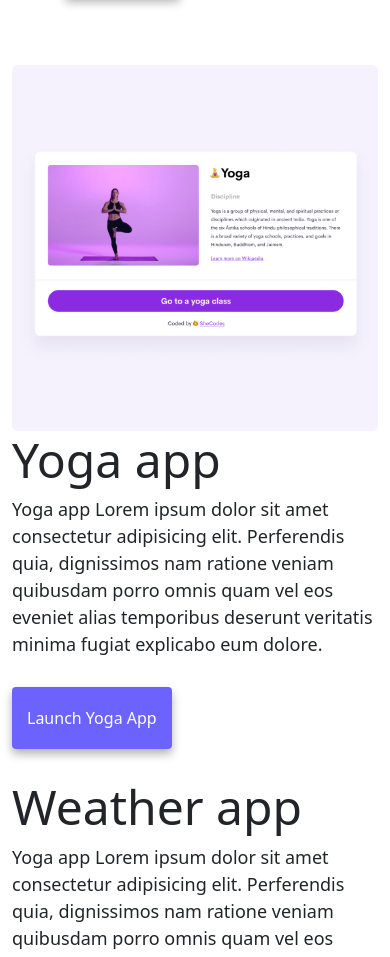
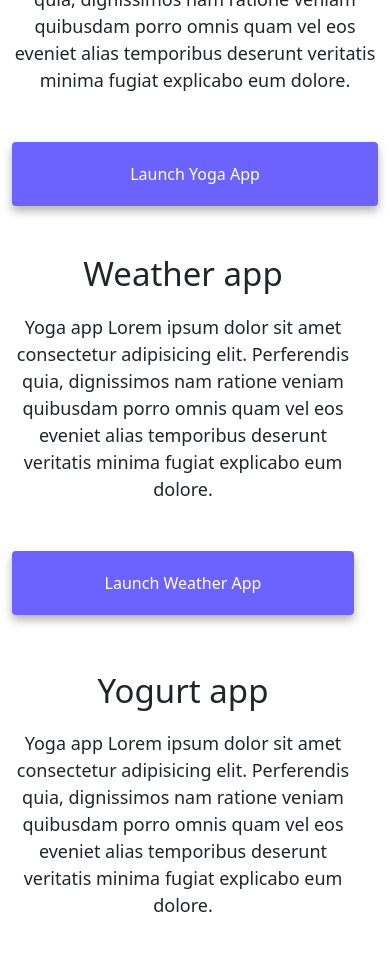
Before and after one commit to oksana-ukr/advanced-tools-hw-responsive, a website: page index.html in a window 390 px wide. Shown: the part 591-1548 px from the top of the page. Drawn offline with nearby package versions, Linux system fonts and the light colour scheme.

Commit message:
update responsive

```diff
--- a/index.html
+++ b/index.html
@@ -63,10 +63,10 @@
     <div class="container">
       <div class="row">
         <div class="col-md-6">
-          <img src="images/yoga.png" alt="Yoga App"  title="Yoga App" class="img-fluid rounded" />
+          <img src="images/yoga.png" alt="Yoga App"  title="Yoga App" class="img-fluid rounded hidden-img" />
         </div>
         <div class="col-md-6">
-          <h2 class="mb-2">Yoga app</h2>
+          <h2 class="mb-2 named">Yoga app</h2>
           <p>
             Yoga app Lorem ipsum dolor sit amet consectetur adipisicing elit.
             Perferendis quia, dignissimos nam ratione veniam quibusdam porro
@@ -79,7 +79,7 @@
         </div>
         <div class="row mt-5">
           <div class="col-md-6">
-            <h2 class="mb-2">Weather app</h2>
+            <h2 class="mb-2 named">Weather app</h2>
             <p>
               Yoga app Lorem ipsum dolor sit amet consectetur adipisicing elit.
               Perferendis quia, dignissimos nam ratione veniam quibusdam porro
@@ -93,16 +93,16 @@
             </div>
           </div>
           <div class="col-md-6">
-            <img src="images/weather.png" alt="Weather App" class="img-fluid rounded" />
+            <img src="images/weather.png" alt="Weather App" class="img-fluid rounded hidden-img" />
           </div>
         </div>
 
-        <div class="row mt-5">
+        <div class="row mt-2">
           <div class="col-md-6">
-          <img src="images/yogurt.png" alt="Yogurt App" title="Yogurt App" class="img-fluid rounded" />
+          <img src="images/yogurt.png" alt="Yogurt App" title="Yogurt App" class="img-fluid rounded hidden-img" />
         </div>
           <div class="col-md-6">
-            <h2 class="mb-2">Yogurt app</h2>
+            <h2 class="mb-2 named">Yogurt app</h2>
             <p>
               Yoga app Lorem ipsum dolor sit amet consectetur adipisicing elit.
               Perferendis quia, dignissimos nam ratione veniam quibusdam porro
--- a/style.css
+++ b/style.css
@@ -5,7 +5,7 @@
 }
 
 body {
-  margin-top: 100px;
+  margin: 100px 0;
 }
 
 h1 {
@@ -91,3 +91,32 @@ p {
 .launch-app-link:hover {
   color: #0d58ca;
 }
+
+@media (max-width: 576px) {
+  h1 {
+    font-size: 45px;
+  }
+
+  h2 {
+    font-size: 35px;
+  }
+  p {
+    text-align: center;
+    margin-top: 20px;
+  }
+
+  .launch-app-link {
+    display: block;
+    padding: 20px;
+    text-align: center;
+  }
+
+  .named {
+    text-align: center;
+    font-size: 33px;
+  }
+
+  .hidden-img {
+    display: none;
+  }
+}
```
